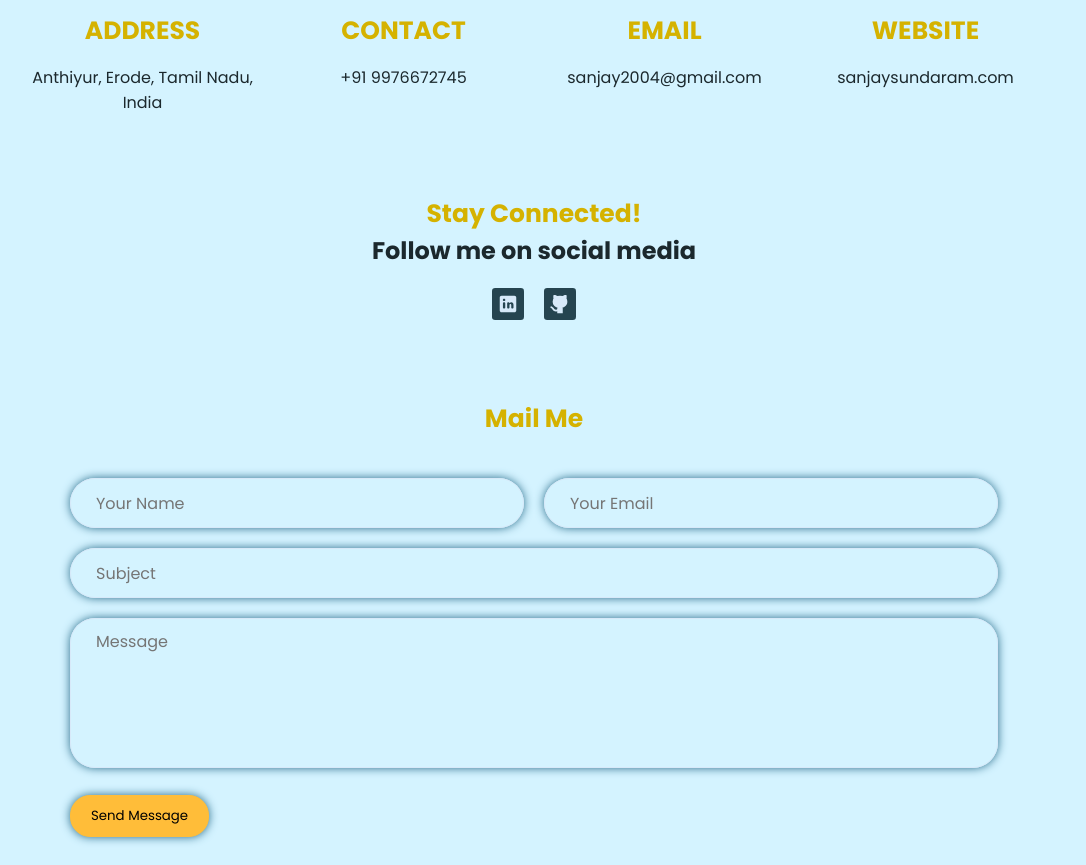
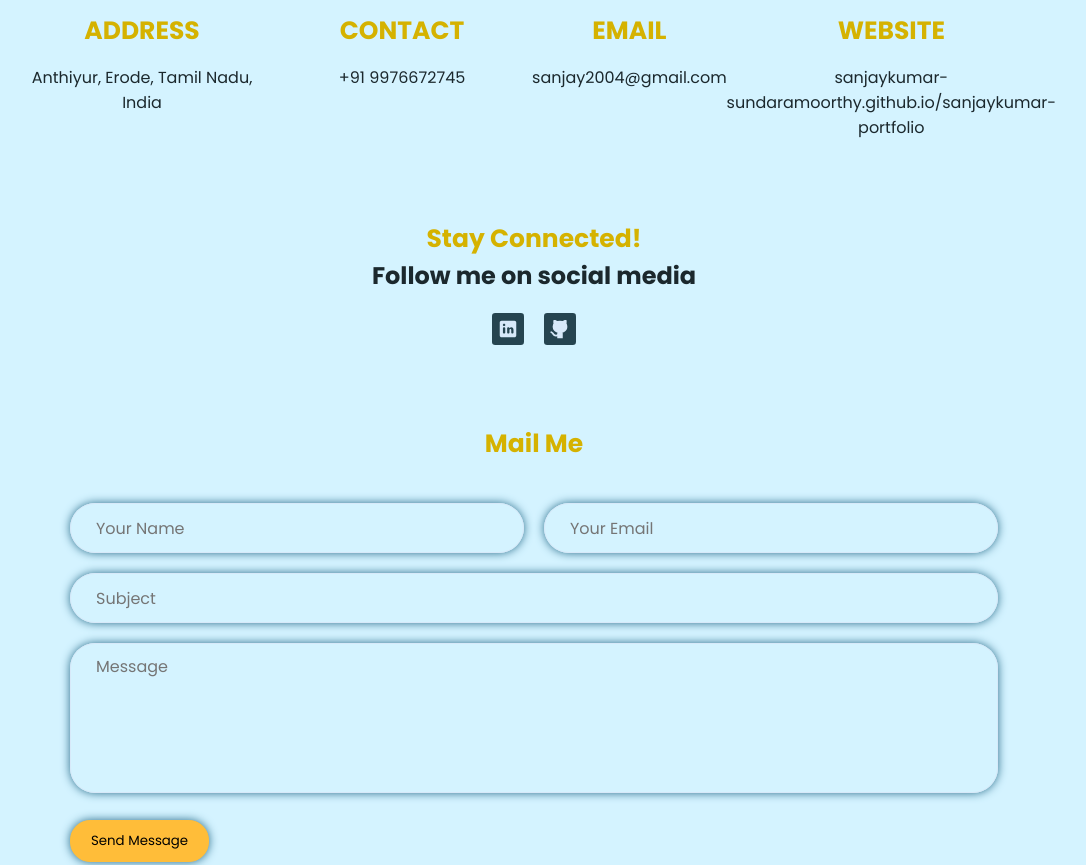
Before and after one commit to Sanjaykumar-Sundaramoorthy/sanjaykumar-portfolio, a plain HTML site: page index.html in a window 1280 px wide. Shown: the part 4423-5288 px from the top of the page, without its empty margins (106-1192 px from the left). Drawn offline with nearby package versions, Linux system fonts and the light colour scheme; a web font is replaced by a local one.

Commit message:
Update index.html

```diff
--- a/index.html
+++ b/index.html
@@ -463,7 +463,7 @@
             <div class="contact-item entryShow">
               <img src="assets/website.png" alt="">
               <h4>WEBSITE</h4>
-              <p>sanjaysundaram.com</p>
+              <p>sanjaykumar-sundaramoorthy.github.io/sanjaykumar-portfolio</p>
             </div>
           </div>
         </div>
```
